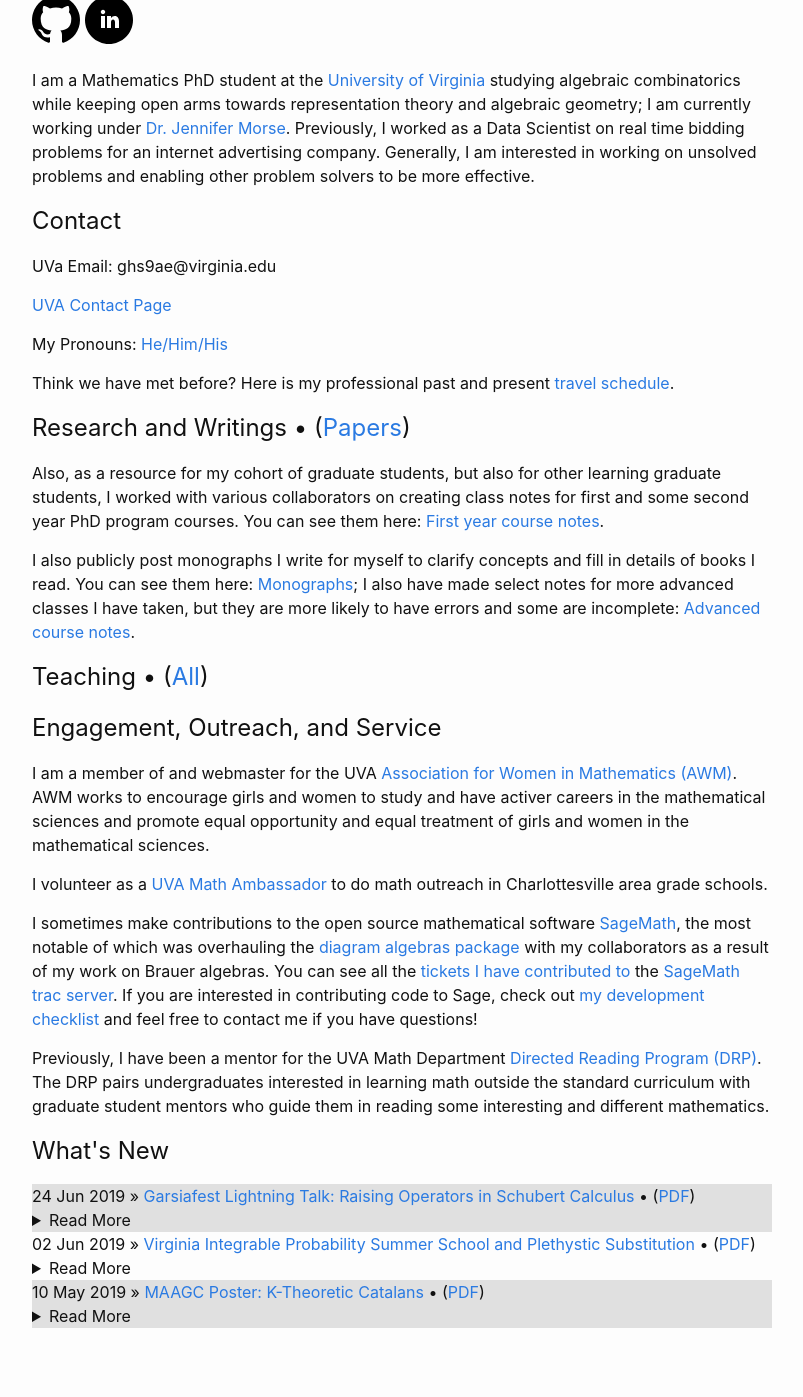
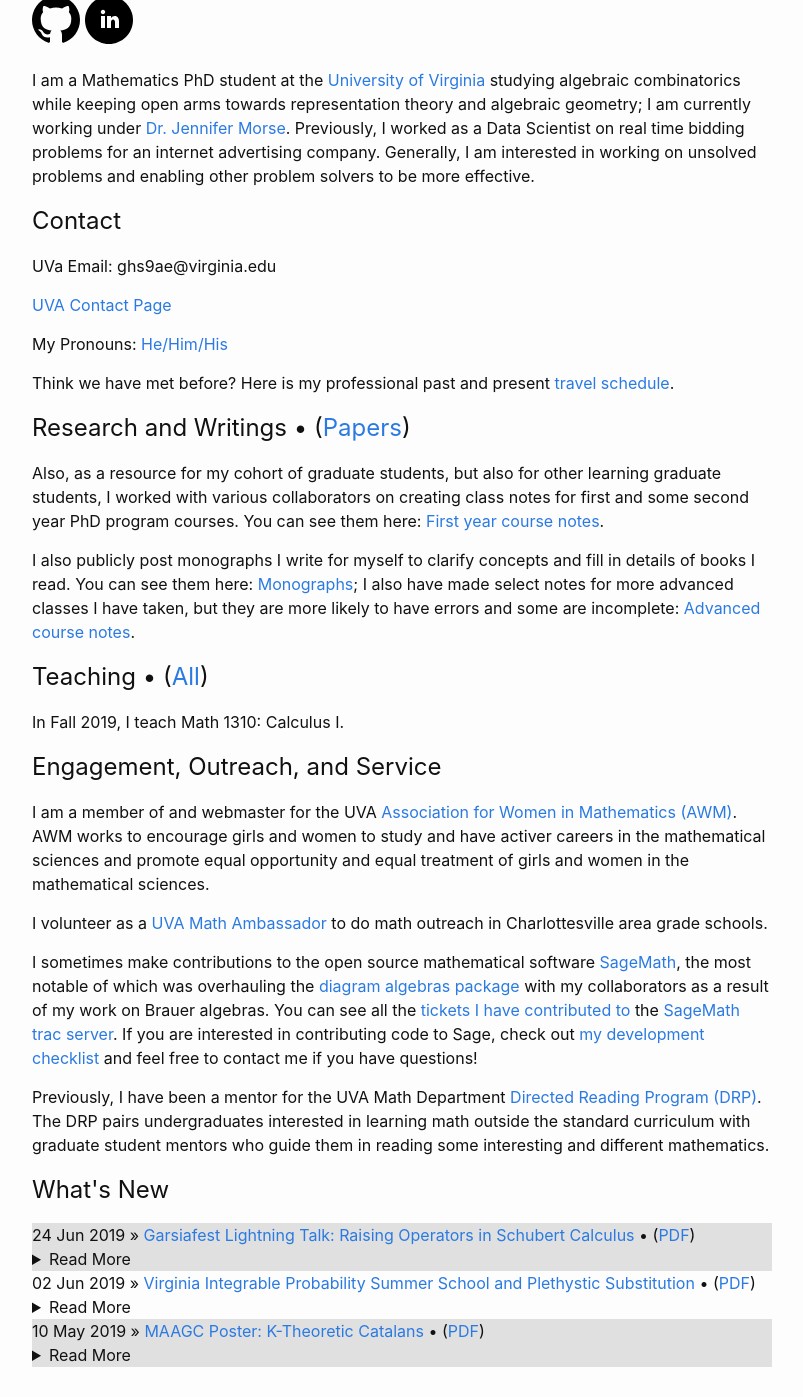
Before and after one commit to ghseeli/ghseeli.github.io, a Jekyll site: the page built from index.html, in a window 1280 px wide, cut to the strip 497-1894 px from the top of the page. Shown: the whole strip, without its empty margins (238-1041 px from the left). Built offline with Jekyll 4.4.1, drawn with Linux system fonts in a browser that asks for light colours; formulas are drawn with MathJax 3; before the commit the page ends 1855 px from its top, so only the background shows below that.

Commit message:
Added fall 2019 teaching

```diff
--- a/index.html
+++ b/index.html
@@ -20,6 +20,7 @@ exclude: true
 		<p>Also, as a resource for my cohort of graduate students, but also for other learning graduate students, I worked with various collaborators on creating class notes for first and some second year PhD program courses. You can see them here: <a href="http://ghseeli.github.io/grad-school-notes">First year course notes</a>.</p>
 		<p>I also publicly post monographs I write for myself to clarify concepts and fill in details of books I read. You can see them here: <a href="http://ghseeli.github.io/grad-school-writings/monographs">Monographs</a>; I also have made select notes for more advanced classes I have taken, but they are more likely to have errors and some are incomplete: <a href="http://ghseeli.github.io/grad-school-writings/class-notes">Advanced course notes</a>.</p>
 	<h2>Teaching &bull; (<a href="https://ghseeli.github.io/teaching/teaching.html">All</a>)</h2>
+		<p>In Fall 2019, I teach Math 1310: Calculus I.</p>
 	<h2>Engagement, Outreach, and Service</h2>
 		<p>I am a member of and webmaster for the UVA <a href="http://math.virginia.edu/awm/">Association for Women in Mathematics (AWM)</a>. AWM works to encourage girls and women to study and have activer careers in the mathematical sciences and promote equal opportunity and equal treatment of girls and women in the mathematical sciences.</p>
 		<p>I volunteer as a <a href="http://indorgs.virginia.edu/MathAmbassadors/">UVA Math Ambassador</a> to do math outreach in Charlottesville area grade schools.</p>
```
